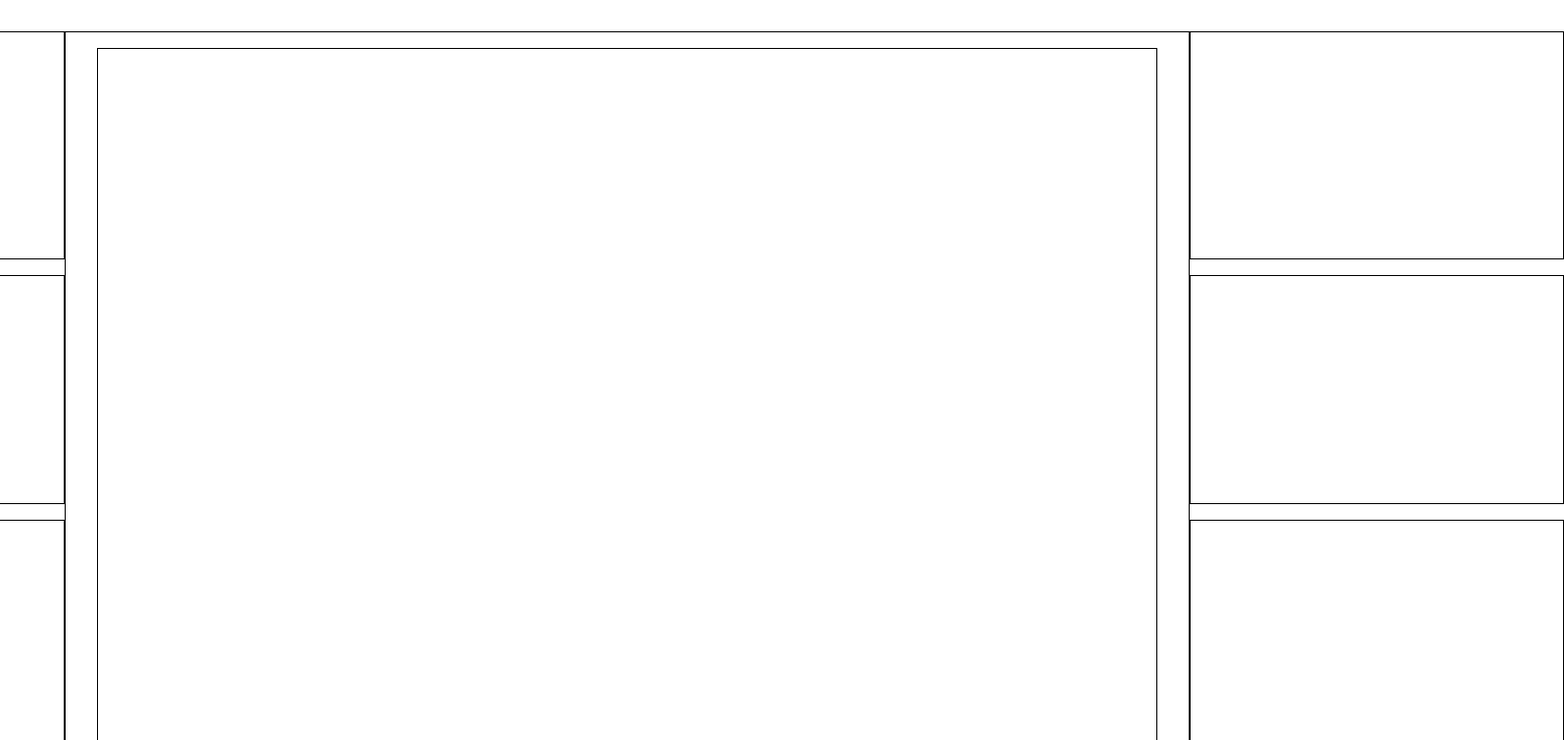
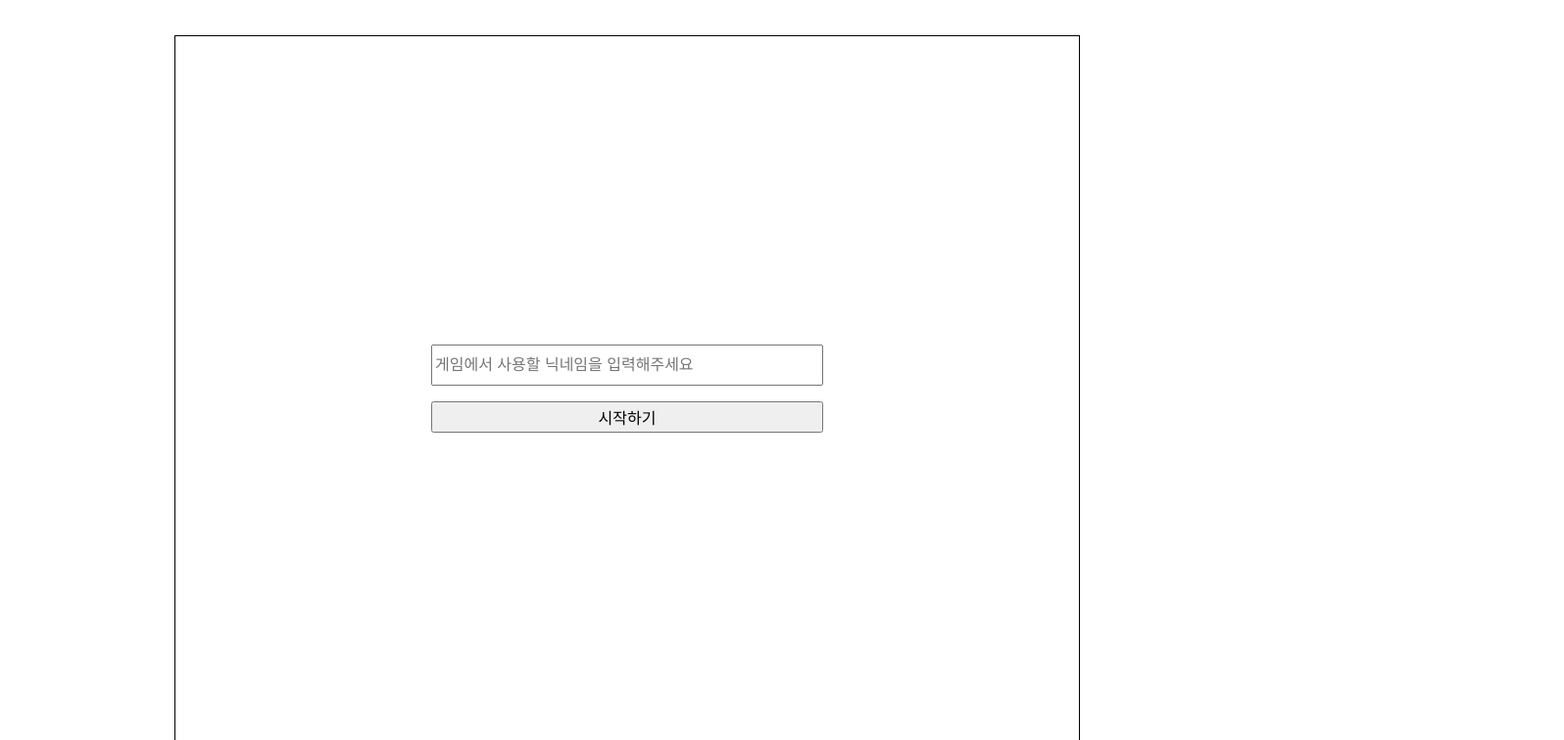
Before and after one commit to linear14/cootchmind, a React (Create React App) app in the folder client/: page / in a window 1280 px wide. Shown: the top 756 px of the page at 98% size, 1596 px wide, since content can reach past the window. Built offline with nearby package versions, Linux system fonts and the light colour scheme.

Commit message:
Feat: 레이아웃 관리 컴포넌트 제작, 디바이스에 따른 게임화면 크기 대응 (PC한정)

```diff
--- a/client/src/App.js
+++ b/client/src/App.js
@@ -1,11 +1,15 @@
 import { GlobalStyle } from 'styles/global-style';
 import GamePage from 'pages/GamePage';
+import LoginPage from 'pages/LoginPage';
+import Layout from 'pages/_layout';
 
 function App() {
   return (
     <>
       <GlobalStyle />
-      <GamePage />
+      <Layout>
+        <LoginPage />
+      </Layout>
     </>
   );
 }
--- /dev/null
+++ b/client/src/pages/_layout.tsx
@@ -0,0 +1,27 @@
+import styled from 'styled-components';
+
+/* style */
+
+const InnerContainer = styled.div`
+  position: relative;
+  width: calc(90vh * 1.28);
+  min-width: calc(660px * 1.28);
+  max-width: calc(870px * 1.28);
+  height: 90vh;
+  min-height: 660px;
+  max-height: 870px;
+  margin: 36px auto 0px;
+  border: 1px solid black;
+`;
+
+/* Component */
+
+interface LayoutProps {
+  children: React.ReactNode;
+}
+
+const Layout = ({ children }: LayoutProps) => {
+  return <InnerContainer>{children}</InnerContainer>;
+};
+
+export default Layout;
```
